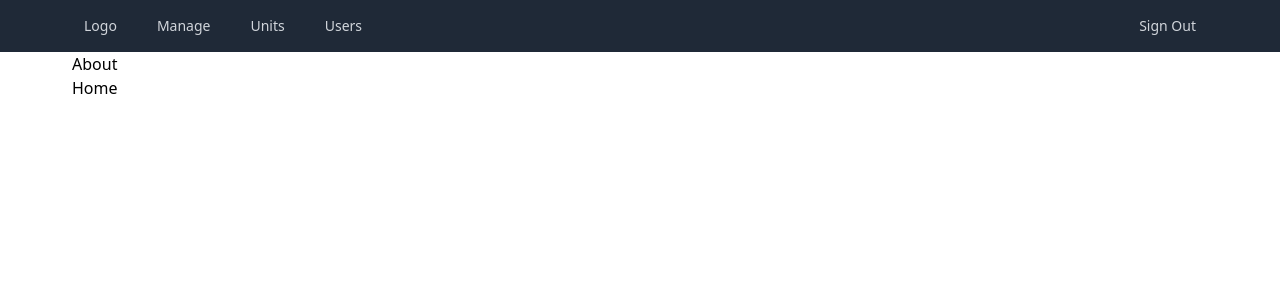
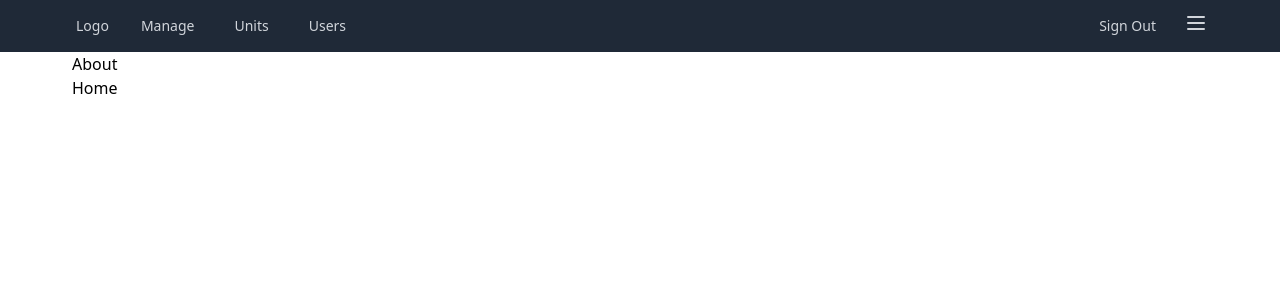
Before and after one commit to kevintdao/hvac-erecords, a Next.js app in the folder client/: page / in a window 1280 px wide. Shown: the top 300 px of the page. Built offline with nearby package versions, Linux system fonts and the light colour scheme.

Commit message:
Add initial menu dropdown for navbar

```diff
--- a/client/components/NavBar.jsx
+++ b/client/components/NavBar.jsx
@@ -1,4 +1,6 @@
 import React from 'react'
+import { Menu } from '@headlessui/react'
+import { MenuIcon } from '@heroicons/react/outline'
 
 export default function NavBar(props) {
   const role = props.role;
@@ -37,6 +39,22 @@ export default function NavBar(props) {
     )
   }
 
+  function SignedInButtons(){
+    return (
+      <div>
+
+      </div>
+    )
+  }
+
+  function NotSignedInButtons(){
+    return (
+      <div>
+
+      </div>
+    )
+  }
+
   return (
     <nav className='bg-gray-800 py-2'>
       <div className='max-w-6xl mx-auto px-2'>
@@ -44,7 +62,7 @@ export default function NavBar(props) {
           {/* left */}
           <div className='flex space-x-4'>
             {/* logo */}
-            <a href="" className='text-gray-300 px-3 py-2 text-sm font-medium rounded'>Logo</a>
+            <a href="/" className='text-gray-300 px-1 py-2 text-sm font-medium rounded'>Logo</a>
 
             {/* nav links */}
             { role == 'Maintenance Company' && <MaintenanceCompanyLinks /> }
@@ -54,9 +72,32 @@ export default function NavBar(props) {
           </div>
 
           {/* right */}
-          <div className='flex space-x-4'>
+          <div className='flex space-x-4 items-center'>
             {/* profile settings */}
             <a href="" className='text-gray-300 hover:bg-gray-700 hover:text-white px-3 py-2 text-sm font-medium rounded'>Sign Out</a>
+
+            {/* display buttons based on log in status */}
+            <Menu as="div" className="ml-3 relative">
+              <div>
+                <Menu.Button className="">
+                  <span className='sr-only'>Open User Menu</span>
+                  <MenuIcon className='block h-6 w-6 text-gray-300 hover:text-white'/>
+                </Menu.Button>
+              </div>
+
+              <Menu.Items className="origin-top-right absolute right-0 mt-2 w-48 rounded-md shadow-lg py-1 bg-white">
+                <Menu.Item>
+                  {({ active }) => (
+                    <a
+                      href=""
+                      className={`${active && 'bg-gray-100'} block px-4 py-2 text-sm text-gray-700`}
+                    >
+                      Profile
+                    </a>
+                  )}
+                </Menu.Item>
+              </Menu.Items>
+            </Menu>
           </div>
         </div>
       </div>
```
